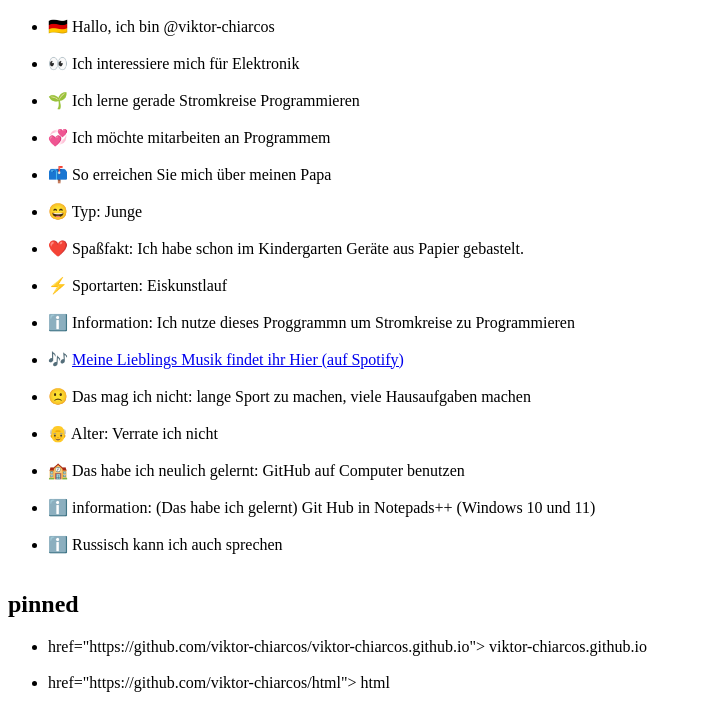
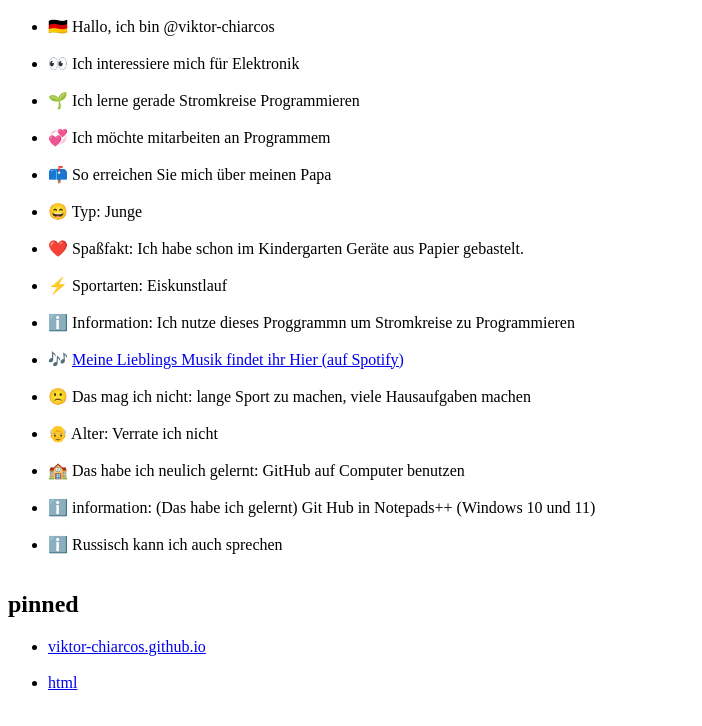
Before and after one commit to viktor-chiarcos/html, a plain HTML site: page welcome/index.html in a window 1280 px wide. Shown: the part 397-1123 px from the top of the page, without its empty margins (0-702 px from the left). Drawn offline with Linux system fonts and the light colour scheme.

Commit message:
Update index.html
Signed-off-by: VIKTOR CHIARCOS  <189462509+viktor-chiarcos@users.noreply.github.com>

```diff
--- a/welcome/index.html
+++ b/welcome/index.html
@@ -38,8 +38,8 @@
 	</ul>
 	<h2>pinned</h2>
 	<ul>
-		<li><a> href="https://github.com/viktor-chiarcos/viktor-chiarcos.github.io"> viktor-chiarcos.github.io</a></li><br>
-		<li><a> href="https://github.com/viktor-chiarcos/html"> html</a></li><br>
+		<li><a href="https://github.com/viktor-chiarcos/viktor-chiarcos.github.io"> viktor-chiarcos.github.io</a></li><br>
+		<li><a href="https://github.com/viktor-chiarcos/html"> html</a></li><br>
 	</ul>
 </body>
 </html>
```
